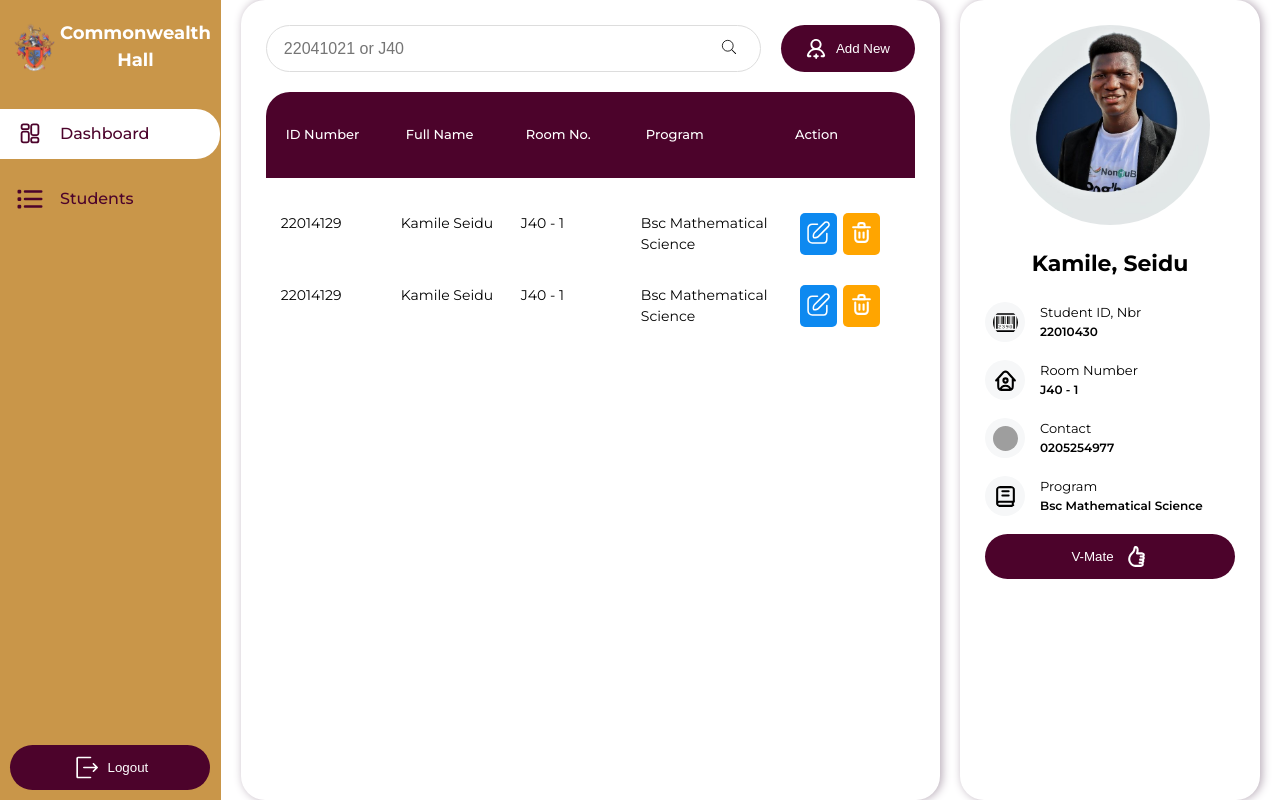
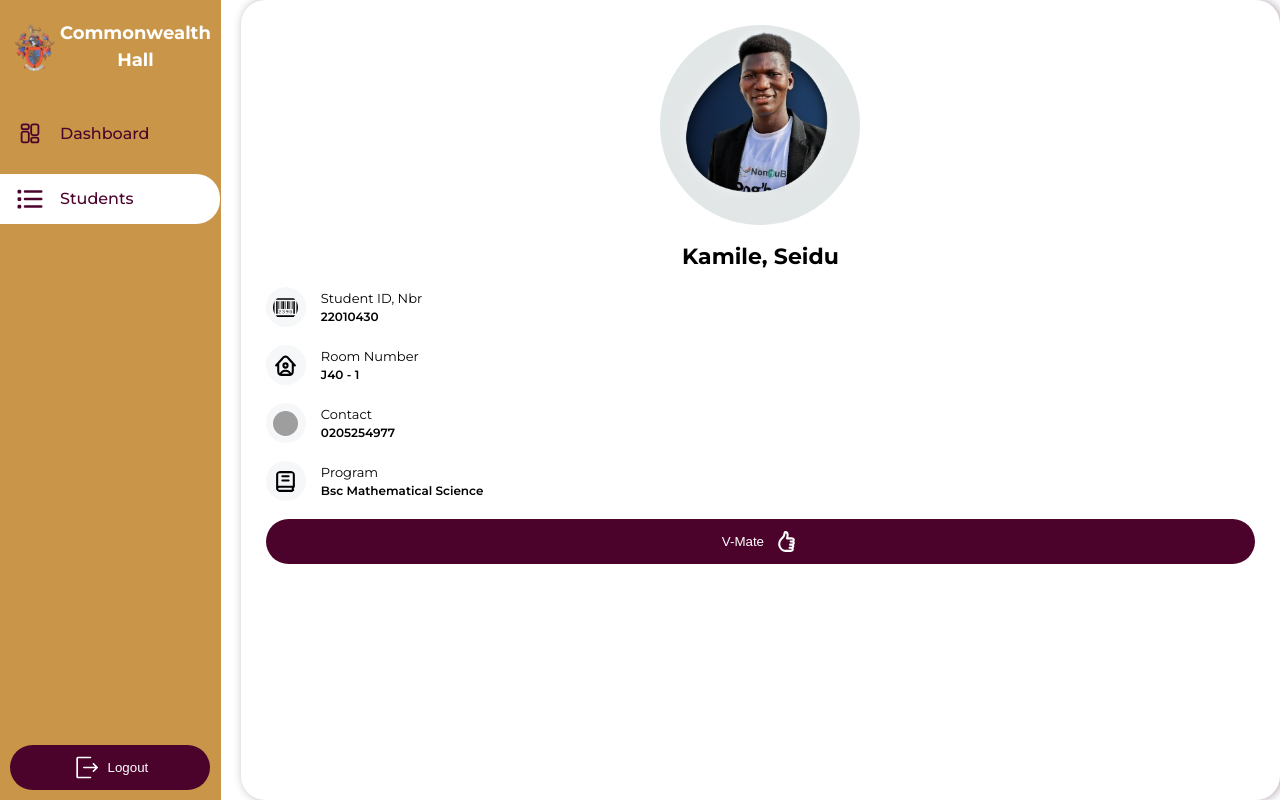
Before and after one commit to KamileSeidu/university-hall-management-system, a React (Vite) app: page /students/addStudent in a window 1280 px wide. Built offline with nearby package versions, Linux system fonts and the light colour scheme; grey boxes are pictures that could not be loaded.

Commit message:
made some changes and added rootlayout and dashboard page

```diff
--- a/package.json
+++ b/package.json
@@ -11,7 +11,8 @@
   },
   "dependencies": {
     "react": "^18.3.1",
-    "react-dom": "^18.3.1"
+    "react-dom": "^18.3.1",
+    "react-router-dom": "^7.0.2"
   },
   "devDependencies": {
     "@eslint/js": "^9.9.0",
--- a/src/App.jsx
+++ b/src/App.jsx
@@ -1,17 +1,40 @@
-import Students from "./pages/Students";
-import MainNavigation from "./components/MainNavigation";
 import classes from "./App.module.css";
-// import StudentForm from "./components/StudentForm";
+import { createBrowserRouter, RouterProvider } from "react-router-dom";
+import StudentsPage from "./pages/Students";
+import RootLayout from "./pages/RootLayout";
+import DashboardPage from "./pages/Dashboard";
+import ErorPage from "./pages/Error";
+import StudentProfile from "./components/StudentProfile";
+import { loader as studentLoader } from "./pages/Students";
+
+const router = createBrowserRouter([
+  {
+    path: "/",
+    element: <RootLayout />,
+    errorElement: <ErorPage />,
+    children: [
+      {
+        path: "/",
+        element: <DashboardPage />,
+      },
+      {
+        path: "students",
+        element: <StudentsPage />,
+        loader: studentLoader,
+      },
+      {
+        path: "students/:studentId",
+        element: <StudentProfile />,
+      },
+    ],
+  },
+]);
 
 function App() {
   return (
-    <>
-      {/* <StudentForm /> */}
-      <section className={classes.app}>
-        <MainNavigation />
-        <Students />
-      </section>
-    </>
+    <div className={classes.app}>
+      <RouterProvider router={router} />
+    </div>
   );
 }
 
--- a/src/components/MainNavigation.jsx
+++ b/src/components/MainNavigation.jsx
@@ -1,10 +1,10 @@
 import Button from "./UI/Button";
-
 import classes from "./MainNavigation.module.css";
 import logo from "../assets/commonwealth_logo.png";
 import dashboard from "../assets/dashboard.svg";
 import list from "../assets/list.svg";
 import exit from "../assets/exit.svg";
+import { NavLink } from "react-router-dom";
 
 function MainNavigation() {
   return (
@@ -17,20 +17,30 @@
       </div>
       <ul className={classes["nav-list"]}>
         <li className={`${classes["nav-item"]} ${classes.active}`}>
-          <a href="">
+          <NavLink
+            to="/"
+            className={({ isActive }) =>
+              isActive ? classes.active : undefined
+            }
+          >
             <img
               src={dashboard}
               className={classes["nav-icon"]}
               alt="dashboard-icon"
-            />{" "}
+            />
             Dashboard
-          </a>
+          </NavLink>
         </li>
         <li className={`${classes["nav-item"]}`}>
-          <a href="">
+          <NavLink
+            to={"/students"}
+            className={({ isActive }) =>
+              isActive ? classes.active : undefined
+            }
+          >
             <img src={list} className={classes["nav-icon"]} alt="list-icon" />{" "}
             Students
-          </a>
+          </NavLink>
         </li>
       </ul>
       <span className={classes.logout}>
--- a/src/components/MainNavigation.module.css
+++ b/src/components/MainNavigation.module.css
@@ -68,7 +68,7 @@
   box-shadow: 1px 4px 7px 0px rgba(70, 69, 69, 0.75);
 }
 
-.nav-item.active a {
+.nav-item a.active {
   background-color: white;
 }
 
--- a/src/components/StudentDetails.jsx
+++ b/src/components/StudentDetails.jsx
@@ -2,13 +2,23 @@
 import deleteIcon from "../assets/delete.svg";
 import classes from "./StudentDetails.module.css";
 
-function StudentDetails() {
+function StudentDetails({
+  studentId,
+  roomNumber,
+  bedNumber,
+  firstName,
+  lastName,
+  programOfStudy,
+  registeredAt,
+}) {
+  const dateOnly = registeredAt.slice(0, 10);
   return (
     <li className={classes["student-info"]}>
-      <h2>22014129</h2>
-      <h3>Kamile Seidu</h3>
-      <h4>J40 - 1</h4>
-      <h5>Bsc Mathematical Science</h5>
+      <h2>{studentId}</h2>
+      <h3>{`${firstName} ${lastName}`}</h3>
+      <h4>{`${roomNumber} - ${bedNumber}`}</h4>
+      <h5>{programOfStudy}</h5>
+      <h5>{dateOnly}</h5>
       <p className={classes.action}>
         <button>
           <img src={editIcon} alt="edit-icon" />
--- a/src/components/StudentsList.jsx
+++ b/src/components/StudentsList.jsx
@@ -6,7 +6,13 @@
 import Card from "./UI/Card";
 import Button from "./UI/Button";
 
-function StudentsList() {
+function StudentsList({ students }) {
+  const studentsList = students?.length ? (
+    students.map((student) => <StudentDetails key={student._id} {...student} />)
+  ) : (
+    <p>No students available</p>
+  );
+
   return (
     <Card>
       <div className={classes["function-grp"]}>
@@ -22,12 +28,10 @@
         <h1>Full Name</h1>
         <h1>Room No.</h1>
         <h1>Program</h1>
+        <h1>Date of Registration</h1>
         <h1>Action</h1>
       </header>
-      <ul className={classes["student-list"]}>
-        <StudentDetails />
-        <StudentDetails />
-      </ul>
+      <ul className={classes["student-list"]}>{studentsList}</ul>
     </Card>
   );
 }
--- a/src/components/StudentsList.module.css
+++ b/src/components/StudentsList.module.css
@@ -12,7 +12,7 @@
 .header {
   display: grid;
   gap: 20px;
-  grid-template-columns: 110px 250px 100px auto 100px;
+  grid-template-columns: 110px 250px 100px auto 250px 100px;
   background-color: #4c032b;
   padding: 2rem;
   border-top-left-radius: 24px;
@@ -32,7 +32,7 @@
 .student-list li {
   display: grid;
   gap: 20px;
-  grid-template-columns: 110px 250px 100px auto 100px;
+  grid-template-columns: 110px 250px 100px auto 250px 100px;
 }
 
 .student-list p {
@@ -41,7 +41,7 @@
 
 @media (max-width: 1600px) {
   .header {
-    grid-template-columns: 100px 200px 100px auto 100px;
+    grid-template-columns: 100px 200px 100px auto 250px 100px;
   }
 
   .header h1 {
@@ -51,13 +51,13 @@
   }
 
   .student-list li {
-    grid-template-columns: 100px 200px 100px auto 100px;
+    grid-template-columns: 100px 200px 100px auto 250px 100px;
   }
 }
 
 @media (max-width: 1280px) {
   .header {
-    grid-template-columns: 100px 100px 100px auto 100px;
+    grid-template-columns: 100px 100px 100px auto 250px 100px;
   }
 
   .header h1 {
@@ -67,6 +67,6 @@
   }
 
   .student-list li {
-    grid-template-columns: 100px 100px 100px auto 100px;
+    grid-template-columns: 100px 100px 100px auto 2500px 100px;
   }
 }
--- /dev/null
+++ b/src/pages/Dashboard.jsx
@@ -0,0 +1,5 @@
+function DashboardPage() {
+  return <h1>This is the Dashboard Page!</h1>;
+}
+
+export default DashboardPage;
--- /dev/null
+++ b/src/pages/Error.jsx
@@ -0,0 +1,11 @@
+function ErorPage() {
+  return (
+    <>
+      <h1>
+        If you are seeing this page, there is certainly an error somewhere!
+      </h1>
+    </>
+  );
+}
+
+export default ErorPage;
--- /dev/null
+++ b/src/pages/RootLayout.jsx
@@ -0,0 +1,15 @@
+import { Outlet } from "react-router-dom";
+import MainNavigation from "../components/MainNavigation";
+
+function RootLayout() {
+  return (
+    <>
+      <MainNavigation />
+      <main style={{ flex: 1 }}>
+        <Outlet />
+      </main>
+    </>
+  );
+}
+
+export default RootLayout;
--- a/src/pages/Students.jsx
+++ b/src/pages/Students.jsx
@@ -1,14 +1,26 @@
 import classes from "./Students.module.css";
-import StudentProfile from "../components/StudentProfile";
 import StudentsList from "../components/StudentsList";
+import { useLoaderData } from "react-router-dom";
 
 function StudentsPage() {
+  const students = useLoaderData();
+
   return (
-    <section className={`${classes.grid} ${classes["grid-1x2"]}`}>
-      <StudentsList />
-      <StudentProfile />
+    <section className={`${classes.grid} `}>
+      <StudentsList students={students} />
     </section>
   );
 }
 
 export default StudentsPage;
+
+export async function loader() {
+  const response = await fetch("http://localhost:3000/api/students");
+
+  if (!response.ok) {
+    //
+  } else {
+    const resData = await response.json();
+    return resData;
+  }
+}
--- a/src/pages/Students.module.css
+++ b/src/pages/Students.module.css
@@ -5,7 +5,7 @@
   margin-right: 20px;
 }
 
-.grid-1x2 {
+/* .grid-1x2 {
   grid-template-columns: auto 450px;
 }
 
@@ -19,4 +19,4 @@
   .grid-1x2 {
     grid-template-columns: auto 300px;
   }
-}
+} */
```
Also changed, not shown: 1 other file (tests, documents, lock files or other folders).
